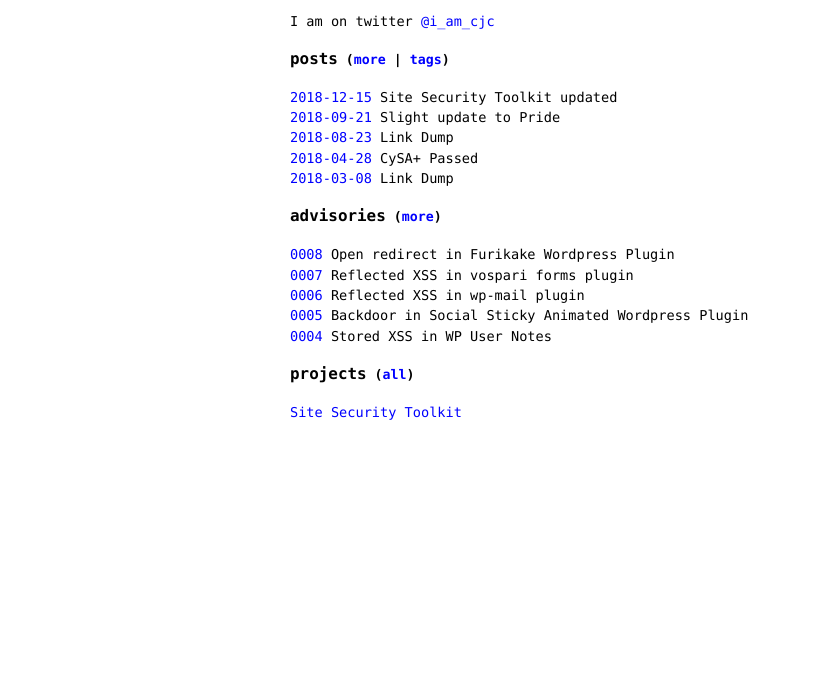
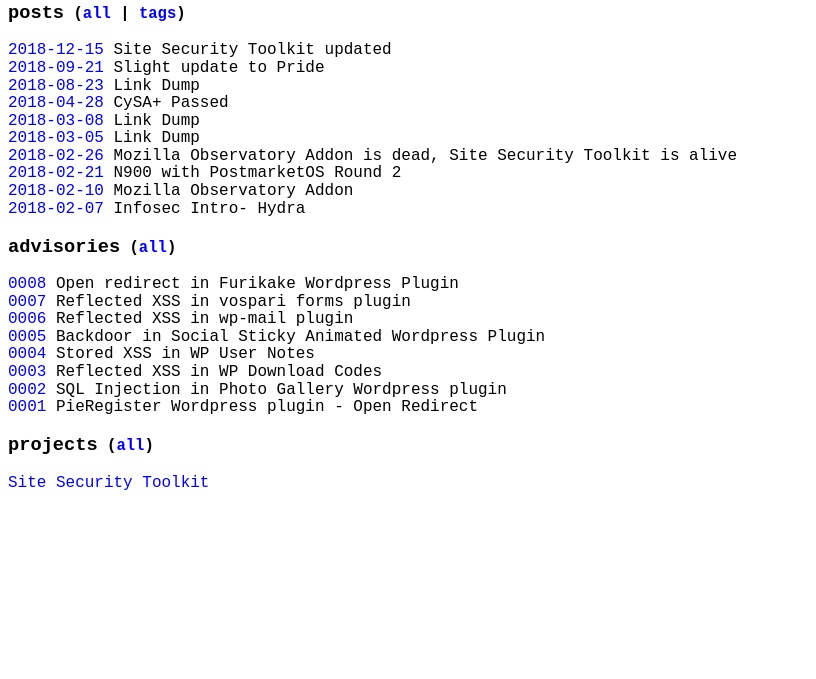
Before and after one commit to i-am-cjc/i-am-cjc.github.io, a plain HTML site: page index.html in a window 1280 px wide. Shown: the part 121-800 px from the top of the page, without its empty margins (0-816 px from the left). Drawn offline with Linux system fonts and the light colour scheme.

Commit message:
new stylez boiz

```diff
--- a/css/cjc.css
+++ b/css/cjc.css
@@ -1,8 +1,9 @@
 body {
     background:#FFFFFF;
     color:#000000;
-    font-family:Consolas, "Liberation Mono", Menlo, Courier, monospace;
-    line-height: 1.5;
+    font-family: monospace;
+    line-height: 1.1;
+    font-size: 123%;
 }
 a:link, a:visited {
     text-decoration: none;
@@ -11,15 +12,15 @@ a:link, a:visited {
 a:hover, a:active {
     color:red;
 }
-#main {
-	max-width: 700px;
-	margin: 50px auto 50px;
-	font-size: 85%;
+
+code {
+    white-space: pre-wrap;
+    background-color: black;
+    color: limegreen;
+    padding: 5px;
 }
 
-code {
-	white-space: pre-wrap;
-    background-color: black;
-    color: limegreen;
-    padding: 3px;
+pre {
+	background-color: black;
+	padding: 10px;
 }
--- a/index.html
+++ b/index.html
@@ -9,18 +9,26 @@
 </h2>
 <p>I am an Information Security Analyst based in the UK. (<a href="/current-cv">cv</a>)</p>
 <p>I am on twitter <a href="https://twitter.com/i_am_cjc"><span class="citation">@i_am_cjc</span></a></p>
-<h3>posts<small> (<a href="/posts">more</a> | <a href="/tags">tags</a>)</small></h3>
+<h3>posts<small> (<a href="/posts">all</a> | <a href="/tags">tags</a>)</small></h3>
 <a href="/2018/12/15/Site-Security-Toolkit-updated">2018-12-15</a> Site Security Toolkit updated<br />
 <a href="/2018/09/21/Slight-update-to-Pride">2018-09-21</a> Slight update to Pride<br />
 <a href="/2018/08/23/Link-Dump">2018-08-23</a> Link Dump<br />
 <a href="/2018/04/28/CySA+-Passed">2018-04-28</a> CySA+ Passed<br />
 <a href="/2018/03/08/Link-Dump">2018-03-08</a> Link Dump<br />
-<h3>advisories<small> (<a href="/advisories">more</a>)</small></h3>
+<a href="/2018/03/05/Link-Dump">2018-03-05</a> Link Dump<br />
+<a href="/2018/02/26/Mozilla-Observatory-Addon-is-dead,-Site-Security-Toolkit-is-alive">2018-02-26</a> Mozilla Observatory Addon is dead, Site Security Toolkit is alive<br />
+<a href="/2018/02/21/N900-with-PostmarketOS-Round-2">2018-02-21</a> N900 with PostmarketOS Round 2<br />
+<a href="/2018/02/10/Mozilla-Observatory-Addon">2018-02-10</a> Mozilla Observatory Addon<br />
+<a href="/2018/02/07/Infosec-Intro--Hydra">2018-02-07</a> Infosec Intro- Hydra<br />
+<h3>advisories<small> (<a href="/advisories">all</a>)</small></h3>
 <a href="/advisories/0008">0008</a> Open redirect in Furikake Wordpress Plugin<br />
 <a href="/advisories/0007">0007</a> Reflected XSS in vospari forms plugin <br />
 <a href="/advisories/0006">0006</a> Reflected XSS in wp-mail plugin <br />
 <a href="/advisories/0005">0005</a> Backdoor in Social Sticky Animated Wordpress Plugin<br />
 <a href="/advisories/0004">0004</a> Stored XSS in WP User Notes <br />
+<a href="/advisories/0003">0003</a> Reflected XSS in WP Download Codes<br />
+<a href="/advisories/0002">0002</a> SQL Injection in Photo Gallery Wordpress plugin <br />
+<a href="/advisories/0001">0001</a> PieRegister Wordpress plugin - Open Redirect<br />
 <h3>projects<small> (<a href="/projects">all</a>)</small></h3>
 <a href="/projects/site-security-toolkit">Site Security Toolkit</a><br />
         <br />
```
Also changed, not shown: current-cv/index.html (+1 -1 lines).
